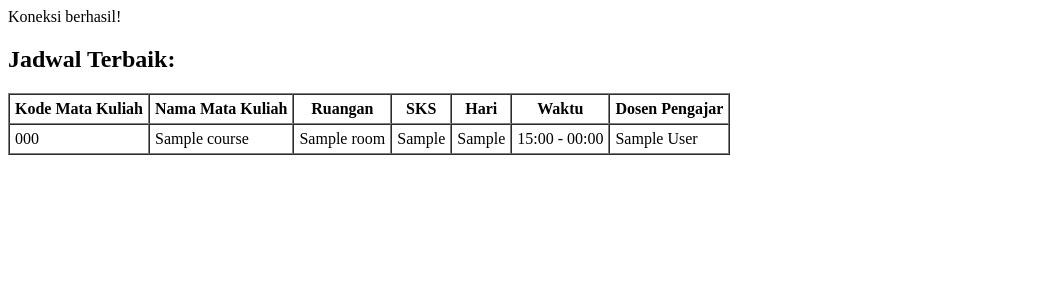
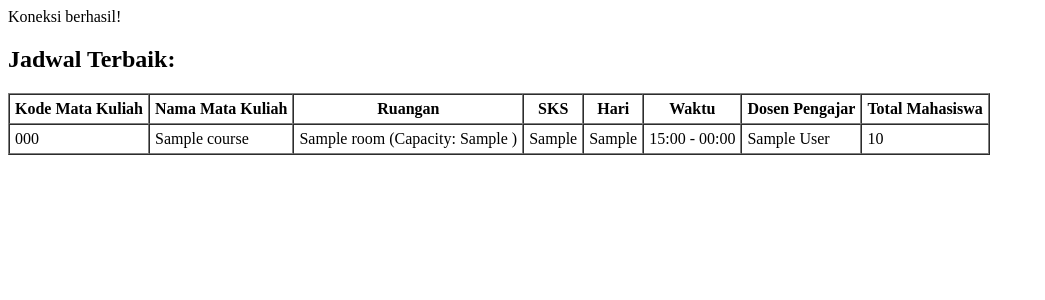
Before and after one commit to zumardirahman/algoritma-genetika, a PHP site: page / in a window 1280 px wide. Shown: the top 300 px of the page, without its empty margins (0-1045 px from the left). Run offline with PHP 8.4, Linux system fonts and the light colour scheme; tables that the repository leaves empty or names only in its code hold one stand-in row (values such as "Sample post").

Commit message:
menampilkan kapasitas ruangan di hasil

```diff
--- a/index.php
+++ b/index.php
@@ -27,6 +27,7 @@ echo "<th>SKS</th>";
 echo "<th>Hari</th>";
 echo "<th>Waktu</th>";
 echo "<th>Dosen Pengajar</th>";
+echo "<th>Total Mahasiswa</th>";
 echo "</tr>";
 echo "</thead>";
 echo "<tbody>";
@@ -45,10 +46,14 @@ foreach ($bestSchedule->chromosome as $class) {
     //$courseDetails = $pdo->query("SELECT name, day FROM tabel_courses WHERE code = '$courseCode'")->fetch();
     //$teacherName = $pdo->query("SELECT name FROM tabel_teachers WHERE id = $teacherId")->fetchColumn();
 
-	$stmt = $pdo->prepare("SELECT name, day, sks FROM tabel_courses WHERE code = :courseCode");
-	$stmt->bindParam(':courseCode', $courseCode);
-	$stmt->execute();
-	$courseDetails = $stmt->fetch();
+	$courseDetails = $pdo->query("SELECT 	tabel_courses.name,
+											tabel_courses.day,
+											tabel_courses.sks,
+											tabel_courses.total_students,
+											tabel_rooms.capacity
+                              FROM tabel_courses
+                              JOIN tabel_rooms ON tabel_rooms.name = '$room'
+                              WHERE tabel_courses.code = '$courseCode'")->fetch();
 
 	$stmt = $pdo->prepare("SELECT name FROM tabel_teachers WHERE id = :teacherId");
 	$stmt->bindParam(':teacherId', $teacherId);
@@ -59,11 +64,12 @@ foreach ($bestSchedule->chromosome as $class) {
     echo "<tr>";
     echo "<td>{$courseCode}</td>";
     echo "<td>{$courseDetails['name']}</td>";
-    echo "<td>{$room}</td>";
+    echo "<td>{$room} (Capacity: {$courseDetails['capacity']} )</td>";
     echo "<td>{$courseDetails['sks']}</td>";
     echo "<td>{$courseDetails['day']}</td>";
     echo "<td>{$startTime} - {$endTime}</td>";
     echo "<td>{$teacherName}</td>";
+    echo "<td>{$courseDetails['total_students']}</td>";
     echo "</tr>";
 }
 
```
